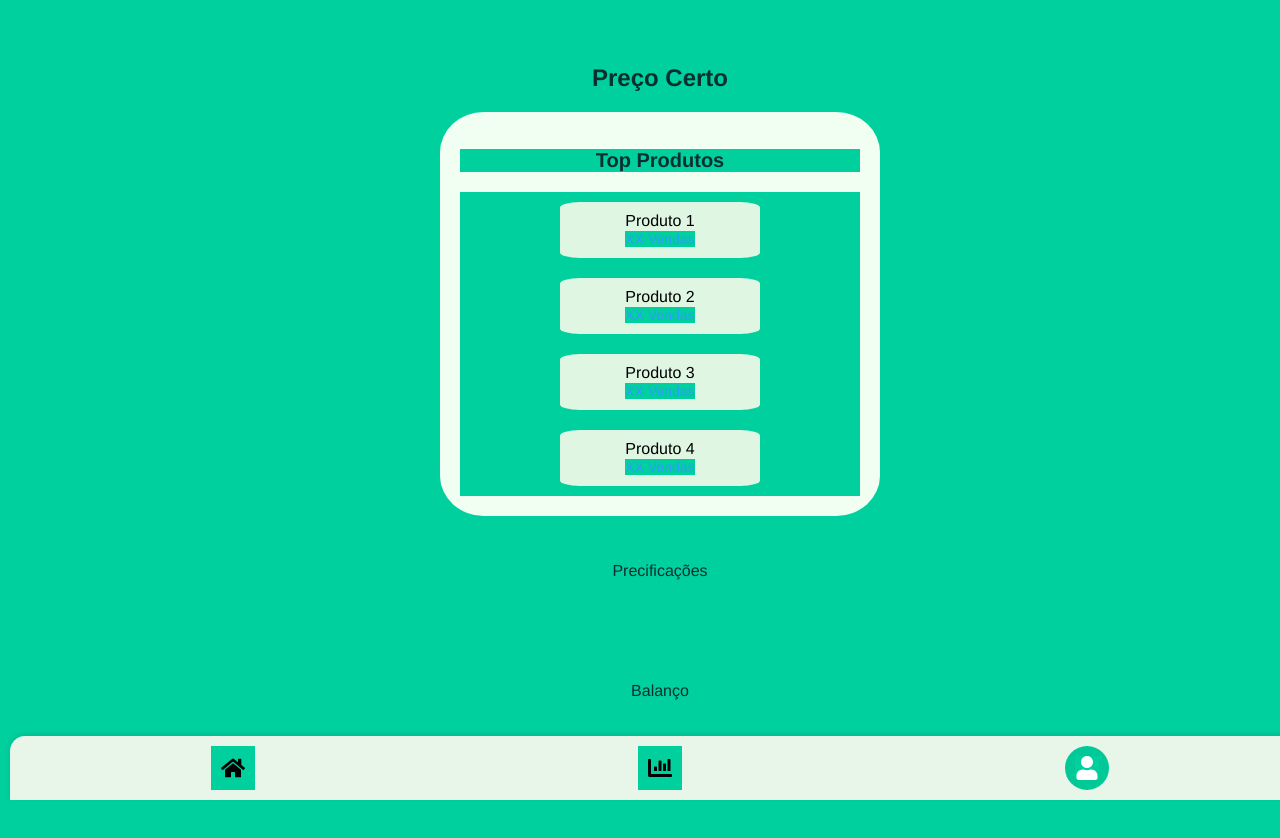
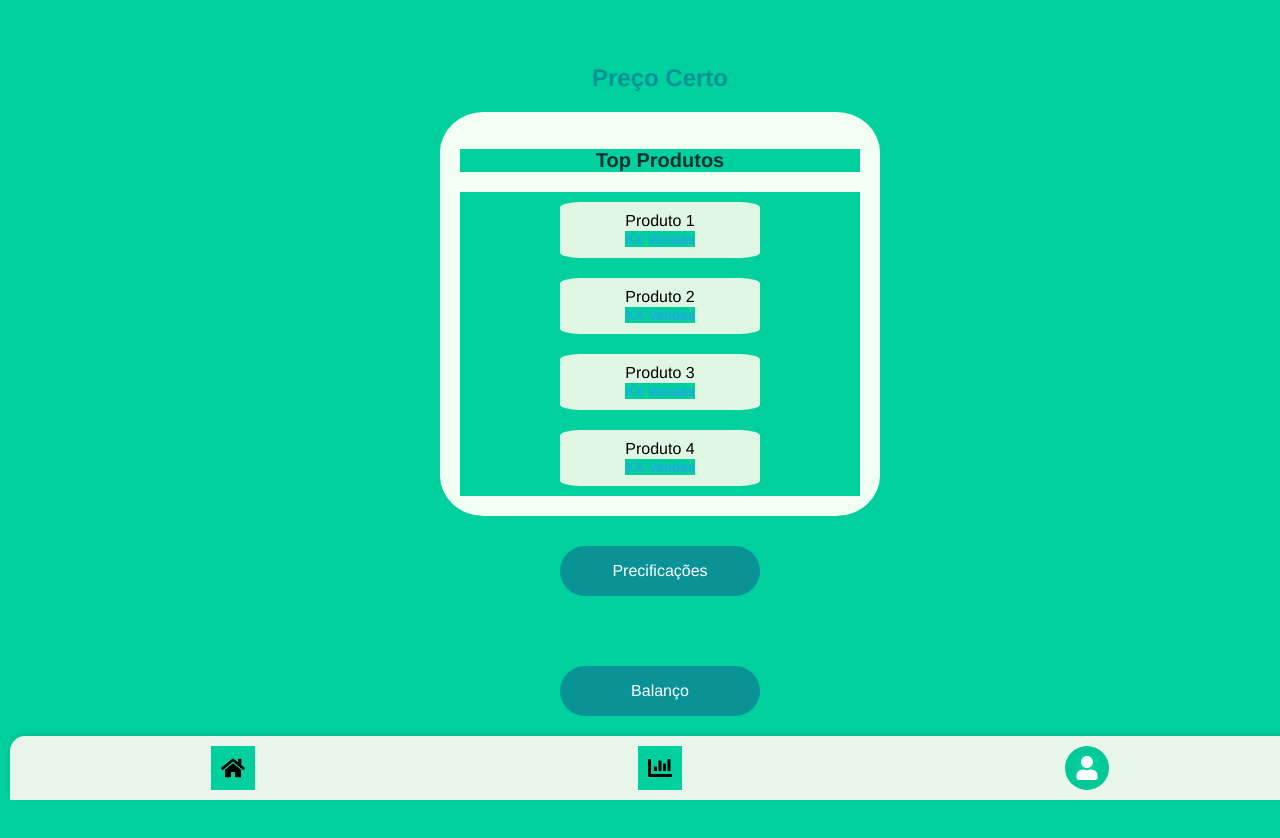
Before and after one commit to VictorGabrielCuralesvic/P2-Project, a React (Create React App) app in the folder client/: page /Dashboard in a window 1280 px wide. Shown: the top 838 px of the page. Built offline with nearby package versions, Linux system fonts and the light colour scheme.

Commit message:
Atualização de Style.css

```diff
--- a/client/src/Components/Style.css
+++ b/client/src/Components/Style.css
@@ -575,3 +575,98 @@ button {
   border: none;
   cursor: pointer;
 }
+/*informação de precificação e modais*/
+.container {
+  padding: 20px;
+  font-family: Arial, sans-serif;
+}
+
+.title {
+  font-size: 24px;
+  color: #0A9396;
+  text-align: center;
+  margin-bottom: 20px;
+}
+
+.product-info, .ingredients-section, .costs-section, .price-section {
+  background-color: #E9F5F5;
+  padding: 15px;
+  border-radius: 10px;
+  margin-bottom: 20px;
+}
+
+h2, h3 {
+  color: #005F73;
+}
+
+.product-info input, .ingredients-section input, .costs-section input {
+  width: 100%;
+  padding: 10px;
+  margin-top: 5px;
+  margin-bottom: 10px;
+  border: 1px solid #94D2BD;
+  border-radius: 5px;
+}
+
+button {
+  background-color: #0A9396;
+  color: white;
+  padding: 10px 20px;
+  border: none;
+  border-radius: 5px;
+  cursor: pointer;
+  margin-top: 10px;
+}
+
+button:hover {
+  background-color: #005F73;
+}
+
+.ingredient-item, .cost-item {
+  display: flex;
+  justify-content: space-between;
+  align-items: center;
+  padding: 10px;
+  border-bottom: 1px solid #94D2BD;
+}
+
+.ingredient-item:last-child, .cost-item:last-child {
+  border-bottom: none;
+}
+
+.modal {
+  position: fixed;
+  top: 50%;
+  left: 50%;
+  transform: translate(-50%, -50%);
+  background-color: white;
+  padding: 20px;
+  border: 2px solid #0A9396;
+  border-radius: 10px;
+  z-index: 1000;
+}
+
+.modal h2 {
+  color: #005F73;
+}
+
+.modal input {
+  width: 100%;
+  padding: 10px;
+  margin: 10px 0;
+  border: 1px solid #94D2BD;
+  border-radius: 5px;
+}
+
+.modal button {
+  width: 48%;
+  margin: 5px 1%;
+}
+
+.modal button:first-child {
+  background-color: #E63946;
+}
+
+.modal button:first-child:hover {
+  background-color: #B32637;
+}
```
